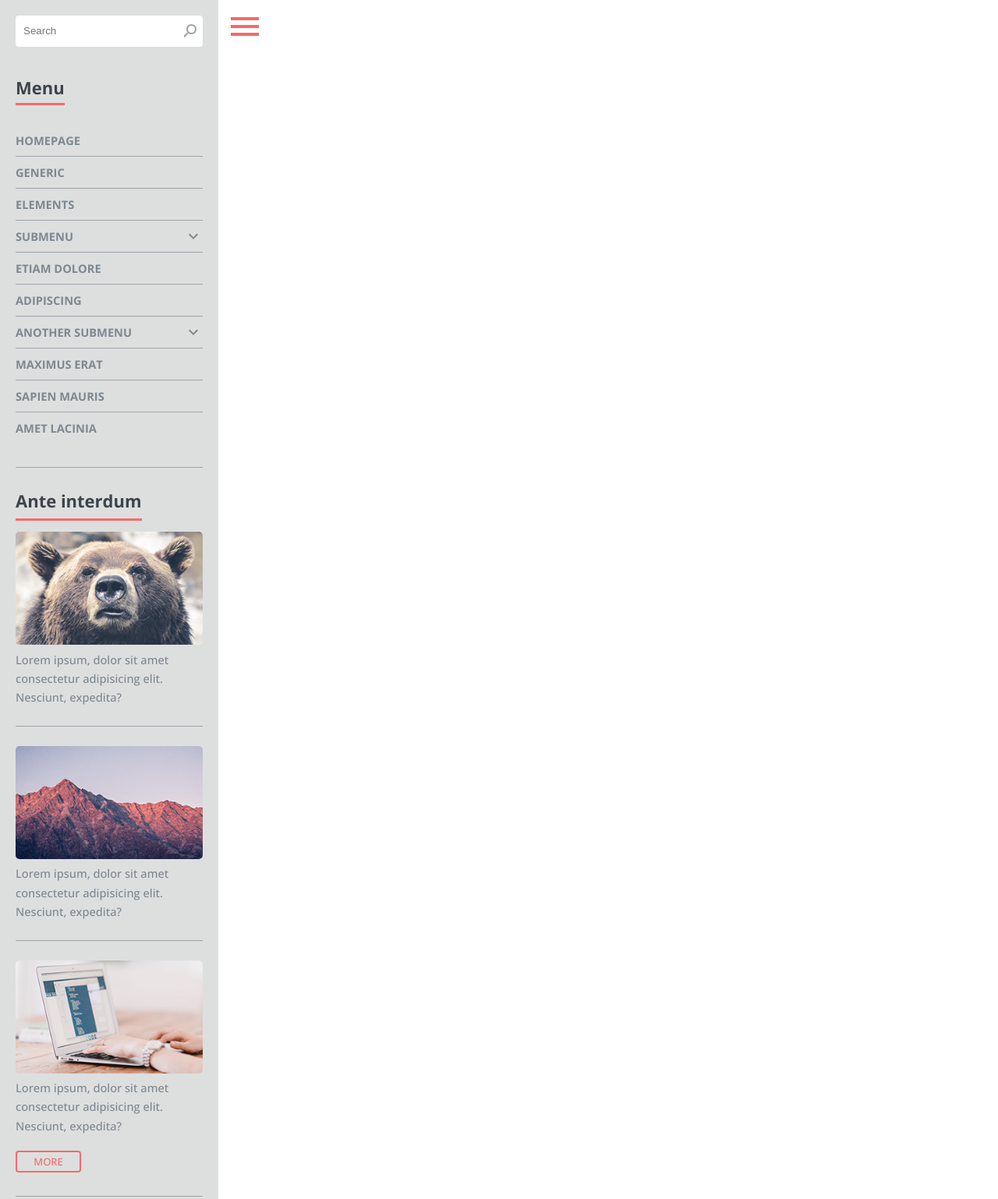
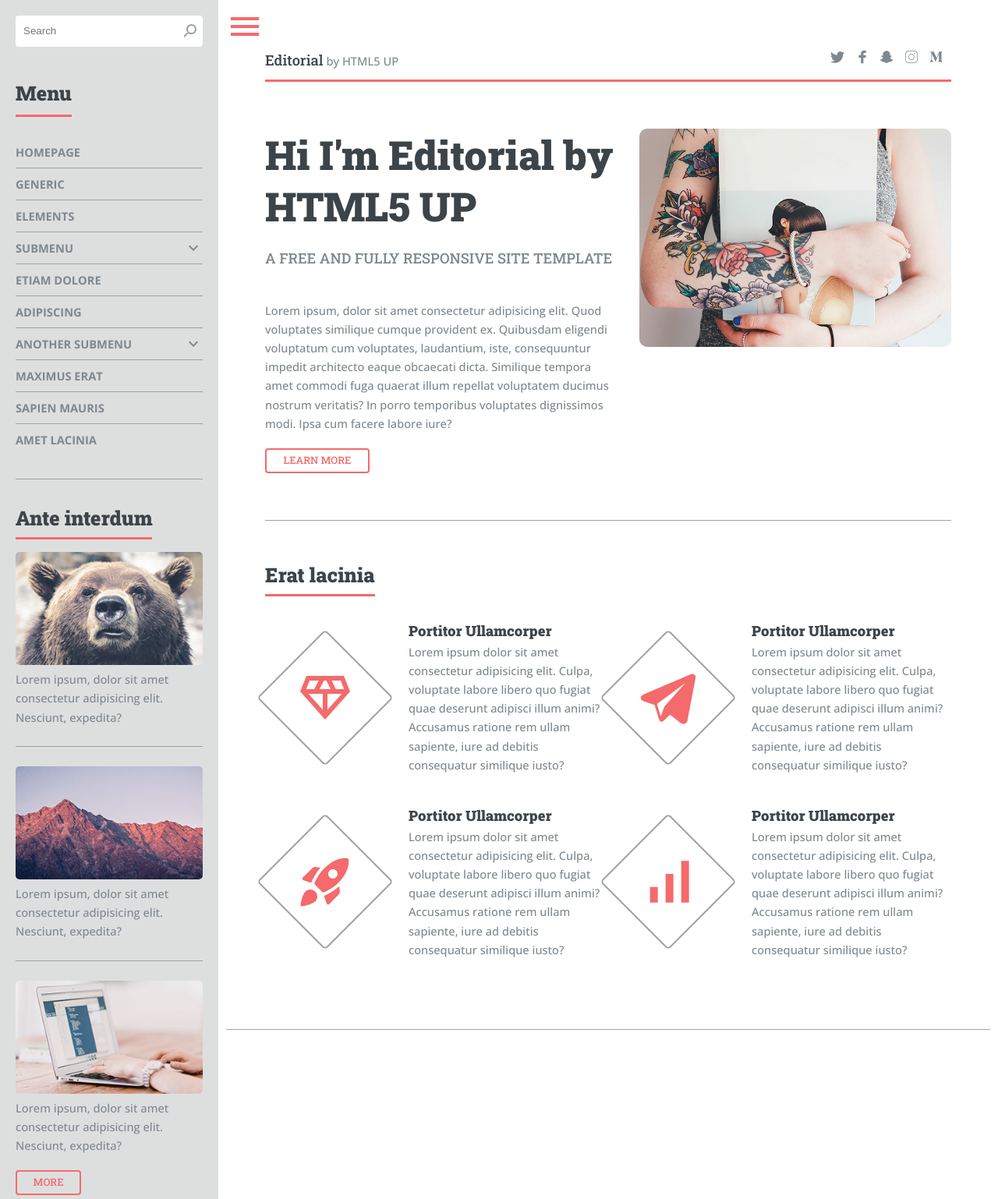
Before and after one commit to ManideepPaul/html5-blog-project, a plain HTML site: page index.html in a window 1280 px wide. Shown: the top 1538 px of the page at 78% size. Drawn offline with nearby package versions, Linux system fonts and the light colour scheme; files whose address does not match are found by name.

Commit message:
mainBlog and second section completed

```diff
--- a/index.html
+++ b/index.html
@@ -78,7 +78,81 @@
 				<img src="./assets/images//icon/menu_white_48dp.svg" alt="">
 			</nav>
 			<div class="blogs">
-
+				<div class="topSec">
+					<span class="header3">Editorial</span>
+					<span>by HTML5 UP</span>
+					<div class="social">
+						<img class="socialItem" src="./assets/images/icon/twitter.svg" alt="">
+						<img class="socialItem" src="./assets/images/icon/facebook.svg" alt="">
+						<img class="socialItem" src="./assets/images/icon/snapchat.svg" alt="">
+						<img class="socialItem" src="./assets/images/icon/instagram.svg" alt="">
+						<img class="socialItem" src="./assets/images/icon/medium.svg" alt="">
+					</div>
+				</div>
+				<div class="mainBlog">
+					<div class="text">
+						<h1 class="header1">Hi I'm Editorial by HTML5 UP</h1>
+						<p class="header3 secHead">a free and fully responsive site template</p>
+						<p class="desc">Lorem ipsum, dolor sit amet consectetur adipisicing elit. Quod voluptates
+							similique cumque provident ex. Quibusdam eligendi voluptatum cum voluptates, laudantium,
+							iste, consequuntur impedit architecto eaque obcaecati dicta. Similique tempora amet commodi
+							fuga quaerat illum repellat voluptatem ducimus nostrum veritatis? In porro temporibus
+							voluptates dignissimos modi. Ipsa cum facere labore iure?</p>
+						<div class="btnDiv">
+							<p class="button header3">learn more</p>
+						</div>
+					</div>
+					<img src="./assets/images/pic10.jpg" alt="">
+				</div>
+				<div class="secondSec">
+					<h2 class="header2 secondSecHead"> Erat lacinia</h2>
+					<div class="icons">
+						<div class="iconItem">
+							<div class="border">
+								<img src="./assets/images/icon/diamond_black_48dp.svg" alt="">
+							</div>
+							<div class="secText">
+								<h3 class="header3">Portitor Ullamcorper</h3>
+								<p>Lorem ipsum dolor sit amet consectetur adipisicing elit. Culpa, voluptate labore
+									libero quo fugiat quae deserunt adipisci illum animi? Accusamus ratione rem ullam
+									sapiente, iure ad debitis consequatur similique iusto?</p>
+							</div>
+						</div>
+						<div class="iconItem">
+							<div class="border">
+								<img src="./assets/images/icon/telegram.svg" alt="">
+							</div>
+							<div class="secText">
+								<h3 class="header3">Portitor Ullamcorper</h3>
+								<p>Lorem ipsum dolor sit amet consectetur adipisicing elit. Culpa, voluptate labore
+									libero quo fugiat quae deserunt adipisci illum animi? Accusamus ratione rem ullam
+									sapiente, iure ad debitis consequatur similique iusto?</p>
+							</div>
+						</div>
+						<div class="iconItem">
+							<div class="border">
+								<img src="./assets/images/icon/rocket_launch_black_48dp.svg" alt="">
+							</div>
+							<div class="secText">
+								<h3 class="header3">Portitor Ullamcorper</h3>
+								<p>Lorem ipsum dolor sit amet consectetur adipisicing elit. Culpa, voluptate labore
+									libero quo fugiat quae deserunt adipisci illum animi? Accusamus ratione rem ullam
+									sapiente, iure ad debitis consequatur similique iusto?</p>
+							</div>
+						</div>
+						<div class="iconItem">
+							<div class="border">
+								<img src="./assets/images/icon/signal_cellular_alt_black_48dp.svg" alt="">
+							</div>
+							<div class="secText">
+								<h3 class="header3">Portitor Ullamcorper</h3>
+								<p>Lorem ipsum dolor sit amet consectetur adipisicing elit. Culpa, voluptate labore
+									libero quo fugiat quae deserunt adipisci illum animi? Accusamus ratione rem ullam
+									sapiente, iure ad debitis consequatur similique iusto?</p>
+							</div>
+						</div>
+					</div>
+				</div>
 			</div>
 		</div>
 	</section>
--- a/styles.css
+++ b/styles.css
@@ -5,7 +5,7 @@
     padding: 0;
 }
 
-header1 {
+.header1 {
     font-family: 'Roboto Slab', serif;
     font-size: 51.3333px;
     font-style: normal;
@@ -14,7 +14,7 @@ header1 {
 }
 
 
-header2 {
+.header2 {
     font-family: 'Roboto Slab', serif;
     font-size: 25.6667px;
     font-style: normal;
@@ -22,7 +22,7 @@ header2 {
     color: #3d4449;
 }
 
-header3 {
+.header3 {
     font-family: 'Roboto Slab', serif;
     font-size: 18.3333px;
     font-style: normal;
@@ -173,3 +173,117 @@ input.search {
     padding-top: 30px;
 }
 /* menu */
+
+/* blogContainer */
+
+.blogContainer {
+    width: 100%;
+    box-sizing: border-box;
+}
+
+/* topsec */
+
+.topSec {
+    border-bottom: 3px solid #f56a6a;
+    position: relative;
+    margin: 0 50px;
+    /* width: 100vw; */
+    padding-bottom: 10px
+}
+
+.topSec .social {
+    position: absolute;
+    right: 10px;
+    top: 0;
+}
+
+.socialItem {
+    width: 18px;
+    height: 18px;
+    padding-left: 10px;
+}
+
+/* topsec */
+
+/* mainBlog */
+
+.mainBlog {
+    display: flex;
+    box-sizing: border-box;
+    margin: 0 50px;
+    padding: 60px 0;
+    border-bottom: 1px solid #9fa3a6;
+    gap: 30px;
+}
+
+.mainBlog img {
+    width: 400px;
+    height: 280px;
+    border-radius: 10px;
+}
+ .mainBlog .text {
+
+ }
+
+.secHead {
+    text-transform: uppercase;
+    color:#7f888f;
+    margin: 20px 0 40px 0;
+}
+
+.mainBlog .button {
+    width: 130px;
+}
+
+/* mainBlog */
+
+/* secondSec */
+
+.secondSec {
+    padding: 0 50px;
+    margin-top: 50px;
+    border-bottom: 1px solid #9fa3a6;
+    box-sizing: border-box;
+}
+
+.secondSecHead {
+    display: inline;
+    border-bottom: 3px solid #f56a6a;
+    padding-bottom: 8px;
+    max-width: fit-content;
+    color: #3d4449;
+}
+
+.icons {
+    margin: 40px 0 50px 0;
+    display: flex;
+    flex-wrap: wrap;
+}
+
+.iconItem {
+    display: flex;
+    width: 50%;
+    gap: 30px;
+    align-items: center;
+    margin-bottom: 40px;
+}
+
+.iconItem img {
+    width: 80px;
+    height: 80px;
+    transform: rotate(-45deg);
+}
+
+.iconItem .border {
+    border:  2px solid #9fa3a6;
+    padding: 20px 20px;
+    display: flex;
+    width: fit-content;
+    height: fit-content;
+    transform: rotate(45deg);
+    border-radius: 5px;
+    margin: 15px;
+}
+
+/* secondSec */
+/* blogContainer */
```
Also changed, not shown: assets/images/icon/diamond_black_48dp.svg (added), assets/images/icon/facebook.svg (added), assets/images/icon/instagram.svg (added), assets/images/icon/medium.svg (added), assets/images/icon/rocket_launch_black_48dp.svg (added), assets/images/icon/signal_cellular_alt_black_48dp.svg (added), assets/images/icon/snapchat.svg (added), assets/images/icon/telegram.svg (added), assets/images/icon/twitter.svg (added). Lines whose indentation alone changed are shown as unchanged.
